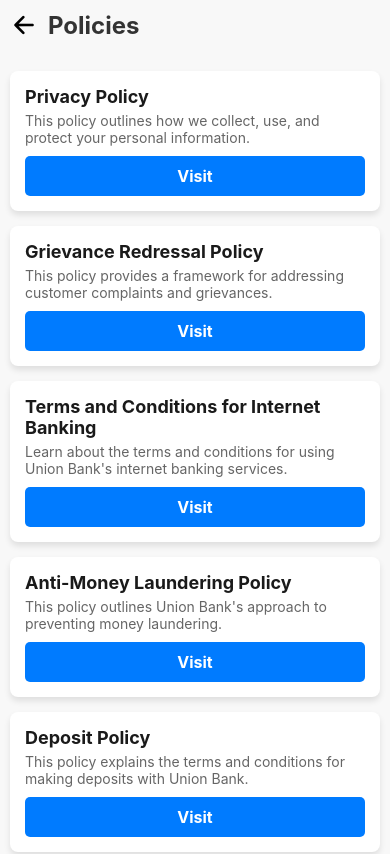
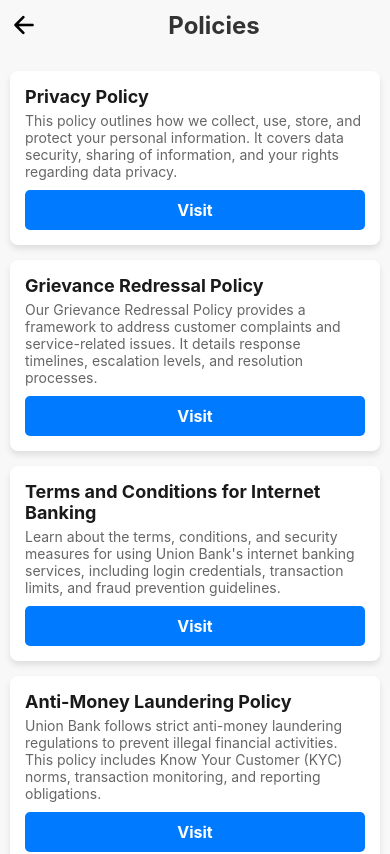
Before and after one commit to pankaj0695/verinova-app, a React Native app: screen /Policies in a window 390 px wide. Shown: the top 854 px of the page. Built offline with nearby package versions, Linux system fonts and the light colour scheme.

Commit message:
added customer services

```diff
--- a/package.json
+++ b/package.json
@@ -27,6 +27,7 @@
     "react": "18.3.1",
     "react-dom": "18.3.1",
     "react-native": "0.76.7",
+    "react-native-dropdown-picker": "^5.4.6",
     "react-native-gesture-handler": "^2.20.2",
     "react-native-reanimated": "^3.16.7",
     "react-native-safe-area-context": "^4.12.0",
--- /dev/null
+++ b/screens/home/CustomerServiceScreen.js
@@ -0,0 +1,196 @@
+import React, { useState } from 'react';
+import { View, Text, TextInput, TouchableOpacity, StyleSheet, Alert } from 'react-native';
+import DropDownPicker from 'react-native-dropdown-picker';
+import { Ionicons } from '@expo/vector-icons';
+import { useNavigation } from '@react-navigation/native';
+
+const CustomerServiceScreen = () => {
+    const [category, setCategory] = useState(null);
+    const [subCategory, setSubCategory] = useState(null);
+    const [details, setDetails] = useState('');
+    const [openCategory, setOpenCategory] = useState(false);
+    const [openSubCategory, setOpenSubCategory] = useState(false);
+    const navigation = useNavigation();
+
+    const categories = [
+        { label: 'Loan', value: 'Loan' },
+        { label: 'Policy', value: 'Policy' },
+        { label: 'Account', value: 'Account' },
+        { label: 'Fraud', value: 'Fraud' },
+    ];
+
+    const subCategories = {
+        Loan: [
+            { label: 'Home Loan', value: 'Home Loan' },
+            { label: 'Personal Loan', value: 'Personal Loan' },
+            { label: 'Car Loan', value: 'Car Loan' },
+        ],
+        Policy: [
+            { label: 'Health Insurance', value: 'Health Insurance' },
+            { label: 'Life Insurance', value: 'Life Insurance' },
+            { label: 'Travel Insurance', value: 'Travel Insurance' },
+        ],
+        Account: [
+            { label: 'Savings Account', value: 'Savings Account' },
+            { label: 'Current Account', value: 'Current Account' },
+            { label: 'Fixed Deposit', value: 'Fixed Deposit' },
+        ],
+        Fraud: [
+            { label: 'Unauthorized Transactions', value: 'Unauthorized Transactions' },
+            { label: 'Phishing', value: 'Phishing' },
+            { label: 'Identity Theft', value: 'Identity Theft' },
+        ],
+    };
+
+    const handleSubmit = () => {
+        if (!category || !subCategory || !details.trim()) {
+            Alert.alert('Error', 'Please fill out all fields before submitting.');
+            return;
+        }
+
+        // Log the form data
+        const formData = {
+            category,
+            subCategory,
+            details,
+        };
+        console.log('Form Data:', formData);
+
+        Alert.alert('Success', 'Your query has been submitted.');
+        setCategory(null);
+        setSubCategory(null);
+        setDetails('');
+    };
+
+    return (
+        <View style={styles.container}>
+            {/* Top Bar */}
+            <View style={styles.topBar}>
+                <TouchableOpacity onPress={() => navigation.goBack()}>
+                    <Ionicons name="arrow-back" size={28} color="black" />
+                </TouchableOpacity>
+                <Text style={styles.topBarTitle}>Customer Service</Text>
+                <View style={{ width: 28 }} /> {/* Placeholder for alignment */}
+            </View>
+
+            <Text style={styles.subtitle}>Submit your query below:</Text>
+
+            {/* Category Dropdown */}
+            <Text style={styles.label}>Category</Text>
+            <View style={{ zIndex: openCategory ? 2 : 1 }}>
+                <DropDownPicker
+                    open={openCategory}
+                    value={category}
+                    items={categories}
+                    setOpen={setOpenCategory}
+                    setValue={setCategory}
+                    placeholder="Select a category"
+                    style={styles.dropdown}
+                    dropDownContainerStyle={styles.dropdownContainer}
+                    onChangeValue={() => setSubCategory(null)} // Reset subcategory when category changes
+                />
+            </View>
+
+            {/* Subcategory Dropdown */}
+            {category && (
+                <>
+                    <Text style={styles.label}>Subcategory</Text>
+                    <View style={{ zIndex: openSubCategory ? 2 : 1 }}>
+                        <DropDownPicker
+                            open={openSubCategory}
+                            value={subCategory}
+                            items={subCategories[category] || []}
+                            setOpen={setOpenSubCategory}
+                            setValue={setSubCategory}
+                            placeholder="Select a subcategory"
+                            style={styles.dropdown}
+                            dropDownContainerStyle={styles.dropdownContainer}
+                            onChangeValue={(value) => setSubCategory(value)} // Ensure subCategory is updated
+                        />
+                    </View>
+                </>
+            )}
+
+            {/* Details Input */}
+            <Text style={styles.label}>Query</Text>
+            <TextInput
+                style={[styles.input, styles.detailsInput]}
+                placeholder="Provide additional details..."
+                value={details}
+                onChangeText={setDetails}
+                multiline
+            />
+
+            {/* Submit Button */}
+            <TouchableOpacity style={styles.submitButton} onPress={handleSubmit}>
+                <Text style={styles.submitButtonText}>Submit</Text>
+            </TouchableOpacity>
+        </View>
+    );
+};
+
+const styles = StyleSheet.create({
+    container: {
+        flex: 1,
+        padding: 20,
+        backgroundColor: '#f5f5f5',
+    },
+    topBar: {
+        flexDirection: 'row',
+        alignItems: 'center',
+        justifyContent: 'space-between',
+        margin: 20,
+    },
+    topBarTitle: {
+        fontSize: 20,
+        fontWeight: 'bold',
+        color: '#333',
+    },
+    subtitle: {
+        fontSize: 16,
+        marginBottom: 20,
+        textAlign: 'center',
+        color: '#555',
+    },
+    label: {
+        fontSize: 16,
+        fontWeight: 'bold',
+        marginBottom: 5,
+        color: '#333',
+    },
+    dropdown: {
+        borderColor: '#ccc',
+        borderRadius: 10,
+        marginBottom: 20,
+    },
+    dropdownContainer: {
+        borderColor: '#ccc',
+    },
+    input: {
+        height: 50,
+        borderColor: '#ccc',
+        borderWidth: 1,
+        borderRadius: 10,
+        padding: 10,
+        backgroundColor: '#fff',
+        fontSize: 16,
+        marginBottom: 20,
+    },
+    detailsInput: {
+        height: 100,
+        textAlignVertical: 'top',
+    },
+    submitButton: {
+        backgroundColor: '#007bff',
+        paddingVertical: 15,
+        borderRadius: 10,
+        alignItems: 'center',
+    },
+    submitButtonText: {
+        color: '#fff',
+        fontSize: 18,
+        fontWeight: 'bold',
+    },
+});
+
+export default CustomerServiceScreen;
--- a/screens/policies/PolicyDetailsScreen.js
+++ b/screens/policies/PolicyDetailsScreen.js
@@ -1,39 +1,114 @@
 import React from "react";
 import { View, Text, StyleSheet, TouchableOpacity, Linking } from "react-native";
+import { useNavigation } from "@react-navigation/native";
+import Ionicons from "react-native-vector-icons/Ionicons"; // Import for icons
 
 export default function PolicyDetailsScreen({ route }) {
-  const { name, description, link } = route.params; // Only necessary params
+  const navigation = useNavigation();
+  const { name, description, link } = route.params; // Extracting necessary params
 
   const openLink = () => {
     Linking.openURL(link).catch((err) => console.error("Failed to open URL:", err));
   };
 
   const downloadPolicy = () => {
-    Linking.openURL("https://www.unionbankofindia.co.in/pdf/Policy%20on%20Compensation,%20Grievance%20Redressal%20&%20Customer%20Rights%202024-25.pdf").catch((err) =>
-      console.error("Failed to download policy:", err)
-    );
+    Linking.openURL("https://www.unionbankofindia.co.in/pdf/Policy%20on%20Compensation,%20Grievance%20Redressal%20&%20Customer%20Rights%202024-25.pdf")
+      .catch((err) => console.error("Failed to download policy:", err));
   };
-
 
   return (
     <View style={styles.container}>
-      <Text style={styles.title}>{name}</Text>
-      <Text style={styles.description}>{description}</Text>
-      <TouchableOpacity style={styles.button} onPress={openLink}>
-        <Text style={styles.buttonText}>Read More</Text>
+      {/* Header with back button */}
+      <View style={styles.header}>
+        <TouchableOpacity onPress={() => navigation.goBack()} style={styles.backButton}>
+          <Ionicons name="arrow-back" size={28} color="white" />
+        </TouchableOpacity>
+        <Text style={styles.headerTitle}>Policy Details</Text>
+      </View>
+
+      {/* Policy Card */}
+      <View style={styles.card}>
+        <Text style={styles.title}>{name}</Text>
+        <Text style={styles.description}>{description}</Text>
+      </View>
+
+      {/* Action Buttons */}
+      <TouchableOpacity style={styles.readMoreButton} onPress={openLink}>
+        <Text style={styles.buttonText}>🔗 Read More</Text>
       </TouchableOpacity>
+
       <TouchableOpacity style={styles.downloadButton} onPress={downloadPolicy}>
-        <Text style={styles.buttonText}>Download Policy</Text>
+        <Text style={styles.buttonText}>📥 Download Policy</Text>
       </TouchableOpacity>
     </View>
   );
 }
 
 const styles = StyleSheet.create({
-  container: { flex: 1, padding: 20, backgroundColor: "#f8f8f8", alignItems: "center" },
-  title: { fontSize: 24, fontWeight: "bold", color: "#333", marginBottom: 15 },
-  description: { fontSize: 16, color: "#555", textAlign: "center", marginBottom: 10 },
-  button: { backgroundColor: "#007bff", padding: 12, borderRadius: 5, marginBottom: 10 },
-  downloadButton: { backgroundColor: "#28a745", padding: 12, borderRadius: 5 },
-  buttonText: { color: "white", fontSize: 16, fontWeight: "bold" },
+  container: { flex: 1, padding: 20, backgroundColor: "#f4f4f4", alignItems: "center" },
+
+  /* Header Styles */
+  header: {
+    width: "100%",
+    flexDirection: "row",
+    alignItems: "center",
+    backgroundColor: "#007bff",
+    paddingVertical: 15,
+    paddingHorizontal: 20,
+    borderRadius: 10,
+    marginBottom: 20,
+  },
+  backButton: {
+    marginRight: 15,
+  },
+  headerTitle: {
+    fontSize: 20,
+    fontWeight: "bold",
+    color: "white",
+  },
+
+  /* Card Styles */
+  card: {
+    backgroundColor: "white",
+    width: "100%",
+    padding: 20,
+    borderRadius: 10,
+    shadowColor: "#000",
+    shadowOffset: { width: 0, height: 4 },
+    shadowOpacity: 0.1,
+    shadowRadius: 6,
+    elevation: 5,
+    alignItems: "center",
+    marginBottom: 20,
+  },
+  title: { fontSize: 22, fontWeight: "bold", color: "#333", marginBottom: 10, textAlign: "center" },
+  description: { fontSize: 16, color: "#555", textAlign: "center" },
+
+  /* Button Styles */
+  readMoreButton: {
+    backgroundColor: "#007bff",
+    padding: 14,
+    borderRadius: 10,
+    width: "90%",
+    alignItems: "center",
+    marginBottom: 15,
+    shadowColor: "#007bff",
+    shadowOffset: { width: 0, height: 4 },
+    shadowOpacity: 0.3,
+    shadowRadius: 6,
+    elevation: 5,
+  },
+  downloadButton: {
+    backgroundColor: "#28a745",
+    padding: 14,
+    borderRadius: 10,
+    width: "90%",
+    alignItems: "center",
+    shadowColor: "#28a745",
+    shadowOffset: { width: 0, height: 4 },
+    shadowOpacity: 0.3,
+    shadowRadius: 6,
+    elevation: 5,
+  },
+  buttonText: { color: "white", fontSize: 18, fontWeight: "bold" },
 });
--- a/screens/policies/PolicyScreen.js
+++ b/screens/policies/PolicyScreen.js
@@ -4,13 +4,48 @@ import { useNavigation } from "@react-navigation/native";
 import Ionicons from "react-native-vector-icons/Ionicons"; // Ensure Ionicons is imported
 
 const policies = [
-  { id: 1, name: "Privacy Policy", description: "This policy outlines how we collect, use, and protect your personal information.", link: "https://www.unionbankofindia.co.in/en/common/privacy-policy" },
-  { id: 2, name: "Grievance Redressal Policy", description: "This policy provides a framework for addressing customer complaints and grievances.", link: "https://www.unionbankofindia.co.in/en/common/grievance-redressal" },
-  { id: 3, name: "Terms and Conditions for Internet Banking", description: "Learn about the terms and conditions for using Union Bank's internet banking services.", link: "https://www.unionbankofindia.co.in/en/common/grievance-redressal" },
-  { id: 4, name: "Anti-Money Laundering Policy", description: "This policy outlines Union Bank's approach to preventing money laundering.", link: "https://www.unionbankofindia.co.in/en/common/anti-money-laundering" },
-  { id: 5, name: "Deposit Policy", description: "This policy explains the terms and conditions for making deposits with Union Bank.", link: "https://www.unionbankofindia.co.in/en/common/grievance-redressal" },
-  { id: 6, name: "Compensation Policy", description: "Outlines how the bank compensates customers for financial losses due to errors or deficiencies in service.", link: "https://www.unionbankofindia.co.in/en/common/policies-and-disclosures" },
-  { id: 7, name: "Customer Rights Policy", description: "Defines the basic rights of bank customers, emphasizing fair and honest dealings.", link: "https://www.unionbankofindia.co.in/en/common/policies-and-disclosures" },
+  {
+    id: 1,
+    name: "Privacy Policy",
+    description: "This policy outlines how we collect, use, store, and protect your personal information. It covers data security, sharing of information, and your rights regarding data privacy.",
+    link: "https://www.unionbankofindia.co.in/en/common/grievance-redressal", // Updated link
+  },
+  {
+    id: 2,
+    name: "Grievance Redressal Policy",
+    description: "Our Grievance Redressal Policy provides a framework to address customer complaints and service-related issues. It details response timelines, escalation levels, and resolution processes.",
+    link: "https://www.unionbankofindia.co.in/en/common/grievance-redressal", // Updated link
+  },
+  {
+    id: 3,
+    name: "Terms and Conditions for Internet Banking",
+    description: "Learn about the terms, conditions, and security measures for using Union Bank's internet banking services, including login credentials, transaction limits, and fraud prevention guidelines.",
+    link: "https://www.unionbankofindia.co.in/en/common/grievance-redressal",
+  },
+  {
+    id: 4,
+    name: "Anti-Money Laundering Policy",
+    description: "Union Bank follows strict anti-money laundering regulations to prevent illegal financial activities. This policy includes Know Your Customer (KYC) norms, transaction monitoring, and reporting obligations.",
+    link: "https://www.unionbankofindia.co.in/en/common/anti-money-laundering",
+  },
+  {
+    id: 5,
+    name: "Deposit Policy",
+    description: "This policy explains the terms, interest rates, and operational guidelines for making deposits with Union Bank. It also covers premature withdrawal rules and nomination facilities.",
+    link: "https://www.unionbankofindia.co.in/en/common/grievance-redressal",
+  },
+  {
+    id: 6,
+    name: "Compensation Policy",
+    description: "This policy details the circumstances under which customers are compensated for financial losses due to banking errors, service deficiencies, or system failures.",
+    link: "https://www.unionbankofindia.co.in/en/common/policies-and-disclosures",
+  },
+  {
+    id: 7,
+    name: "Customer Rights Policy",
+    description: "Our Customer Rights Policy defines fundamental rights, such as fair treatment, transparency, privacy, and grievance redressal mechanisms, ensuring ethical and responsible banking practices.",
+    link: "https://www.unionbankofindia.co.in/en/common/policies-and-disclosures",
+  },
 ];
 
 const AnimatedCard = ({ children }) => {
@@ -46,7 +81,6 @@ export default function PolicyScreen() {
                 description: policy.description,
                 link: policy.link
               })}
-
             >
               <Text style={styles.buttonText}>Visit</Text>
             </TouchableOpacity>
@@ -66,18 +100,13 @@ const styles = StyleSheet.create({
   },
   backButton: {
     marginRight: 10,
-    paddingTop:"30",
-
   },
   title: {
     fontSize: 24,
     fontWeight: "bold",
     color: "#333",
-
-    paddingTop:"30",
-    paddingLeft:"90",
-
     flex: 1,
+    textAlign: "center",
   },
   policiesContainer: { flex: 1, marginTop: 10 },
   card: {
```
Also changed, not shown: App.js (+9 -18 lines), screens/home/HomeScreen.js (+4 -4 lines), screens/withdrawals/WithdrawalScreen.js (deleted), 1 other file (tests, documents, lock files or other folders).
